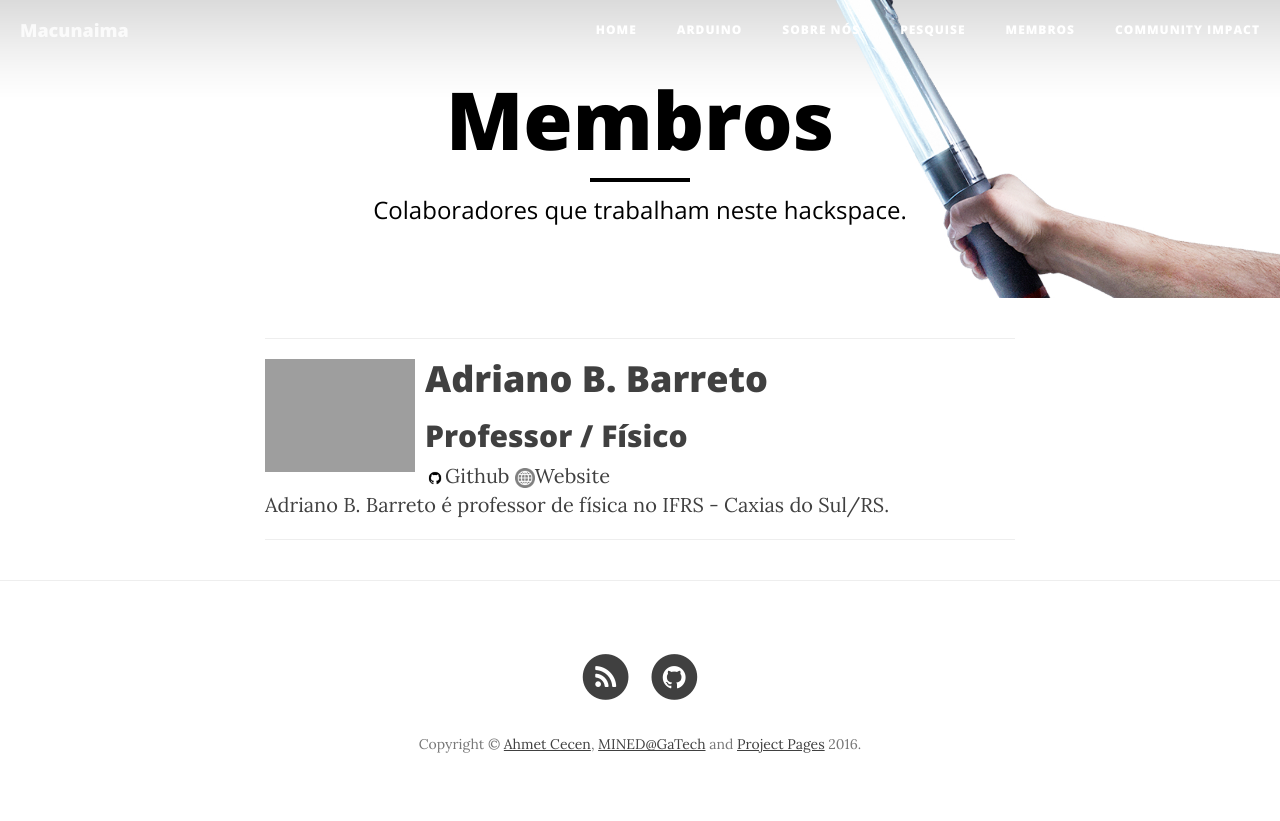
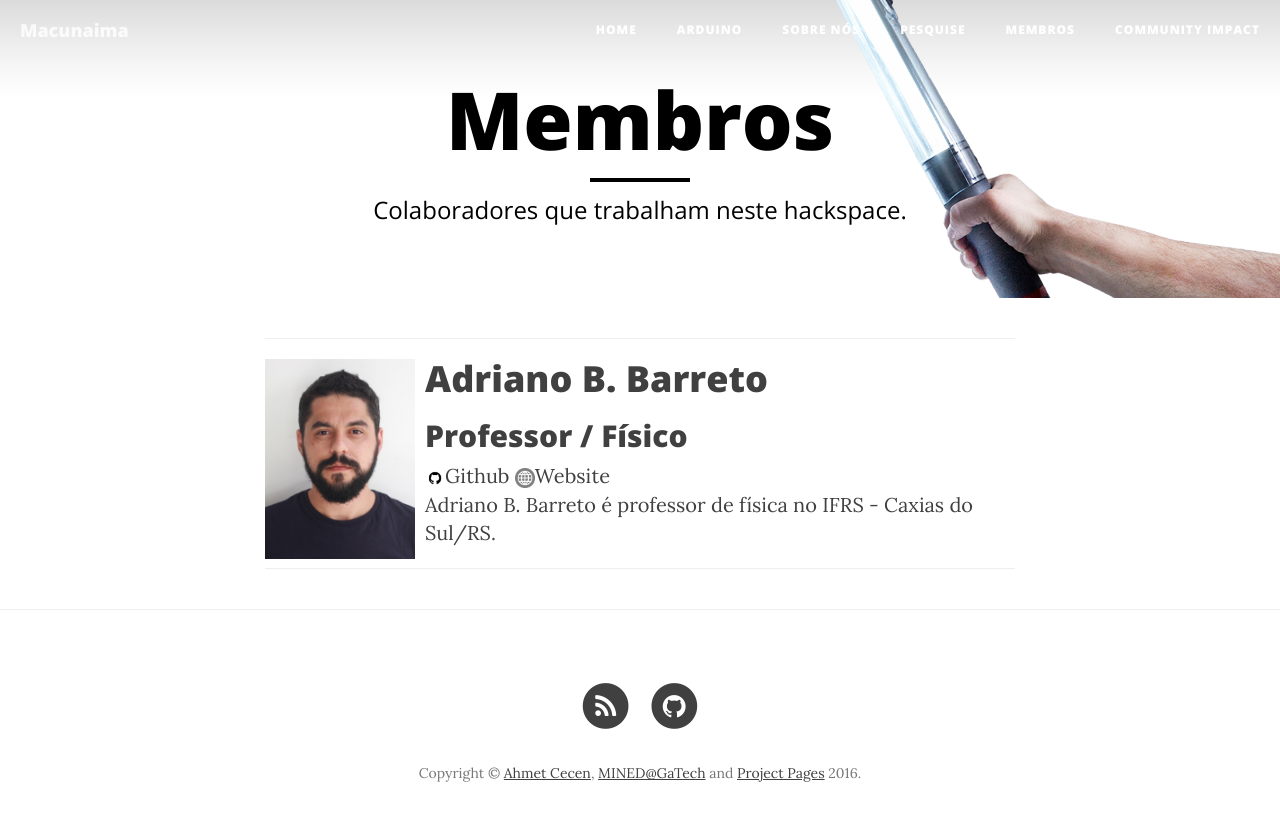
Before and after one commit to hs-macunaima/blog, a Jekyll site: the page built from members.html, in a window 1280 px wide. Shown: the top 821 px of the page. Built offline with Jekyll 4.4.1, drawn with Linux system fonts in a browser that asks for light colours; nearby versions of some CDN libraries.

Commit message:
membros atualizado

```diff
--- a/_data/members.yml
+++ b/_data/members.yml
@@ -2,7 +2,7 @@
 
 - name: Adriano B. Barreto
   role: Professor / Físico
-  img: https://hs-macunaima.github.io/img/membros/adriano-avatar.jpeg
+  img: https://hs-macunaima.github.io/img/membros/avatar-adriano.jpeg
   github: abbarreto
   gplus:
   bio: Adriano B. Barreto é professor de física no IFRS - Caxias do Sul/RS.
```
